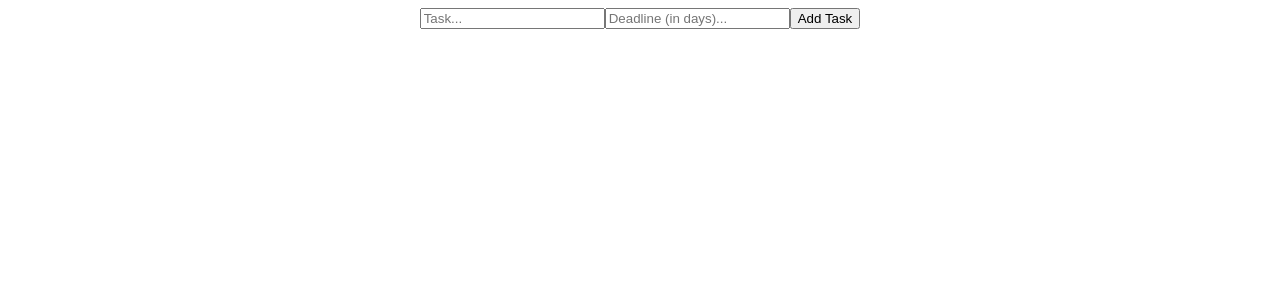
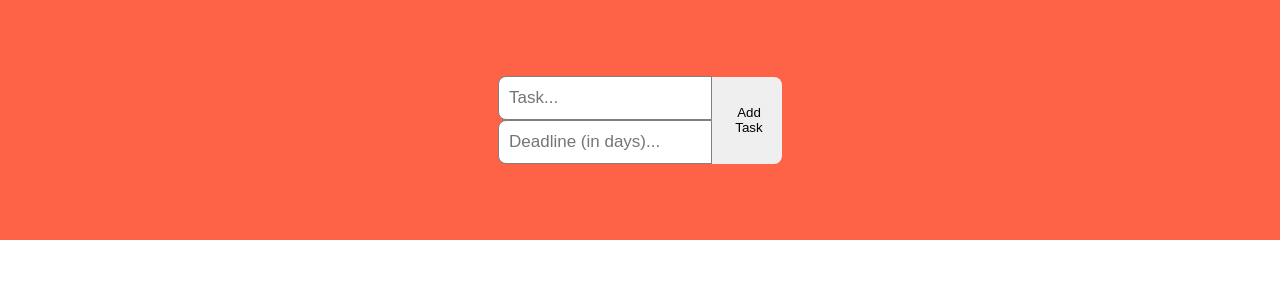
Before and after one commit to kim-ensu/react-todo-typescript, a React (Create React App) app: page / in a window 1280 px wide. Shown: the top 300 px of the page. Built offline with nearby package versions, Linux system fonts and the light colour scheme.

Commit message:
Add styles

```diff
--- a/src/App.css
+++ b/src/App.css
@@ -1,38 +1,53 @@
 .App {
-  text-align: center;
+  display: flex;
+  align-items:center;
+  flex-direction: column;
+  width: 100vw;
+  height: 100vh;
+  font-family: Arial, Helvetica, sans-serif;
 }
 
-.App-logo {
-  height: 40vmin;
-  pointer-events: none;
+body {
+  margin: 0%;
+  padding: 0%;
 }
 
-@media (prefers-reduced-motion: no-preference) {
-  .App-logo {
-    animation: App-logo-spin infinite 20s linear;
-  }
+.header {
+  flex: 30%;
+  background-color: tomato;
+  width: 100%;
+  display: flex;
+  justify-content: center;
+  align-items: center;
 }
 
-.App-header {
-  background-color: #282c34;
-  min-height: 100vh;
+.header .inpute_container {
   display: flex;
   flex-direction: column;
-  align-items: center;
-  justify-content: center;
-  font-size: calc(10px + 2vmin);
-  color: white;
 }
 
-.App-link {
-  color: #61dafb;
+.header input {
+  width: 200px;
+  height: 40px;
+  border: none;
+  border-bottom-left-radius: 8px;
+  border-top-left-radius: 8px;
+  padding-left: 10px;
+  font-size: 17px;
+  border: 1px solid grey;
 }
 
-@keyframes App-logo-spin {
-  from {
-    transform: rotate(0deg);
-  }
-  to {
-    transform: rotate(360deg);
-  }
+.header button {
+  width: 70px;
+  height: 87px;
+  border: none;
+  border-bottom-right-radius: 8px;
+  border-top-right-radius: 8px;
+  padding-left: 10px;
+  cursor: pointer;
 }
+
+.todoList {
+  flex: 70%;
+  width: 100%;
+}
--- a/src/App.tsx
+++ b/src/App.tsx
@@ -5,8 +5,10 @@
   return (
     <div className="App">
       <div className="header">
-        <input type="text" placeholder='Task...'/>
-        <input type="number" placeholder='Deadline (in days)...'/>
+        <div className="inpute_container">
+          <input type="text" placeholder='Task...'/>
+          <input type="number" placeholder='Deadline (in days)...'/>
+        </div>
         <button>Add Task</button>
       </div>
       <div className="todoList"></div>
```
